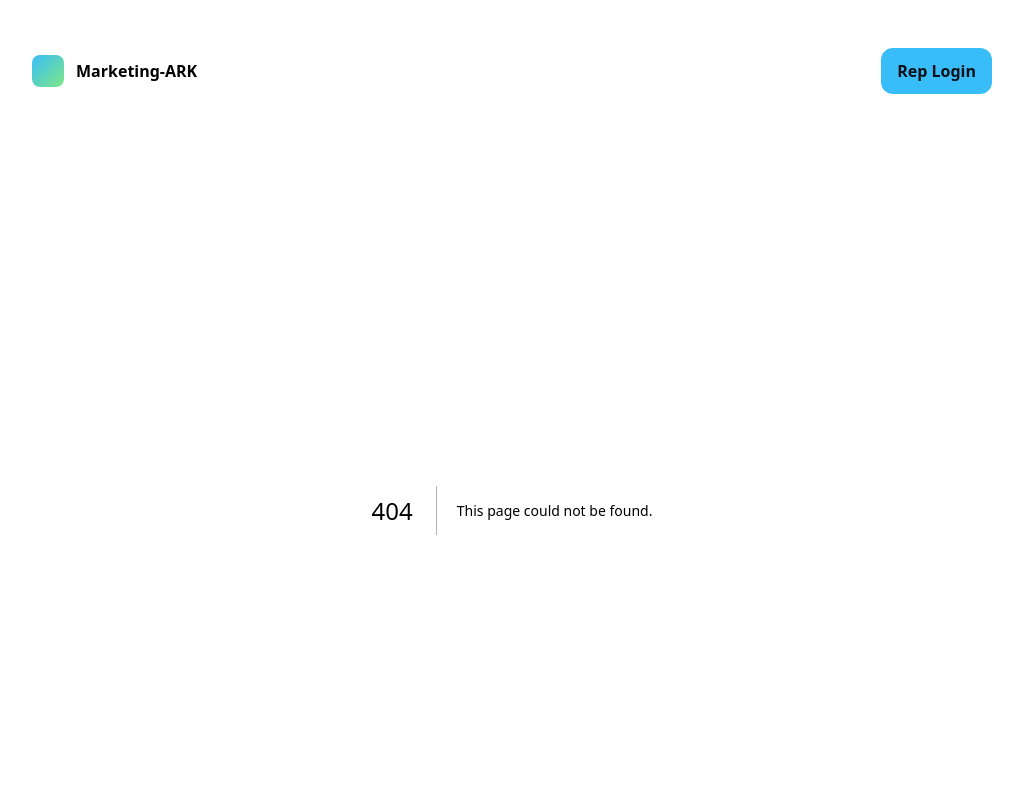
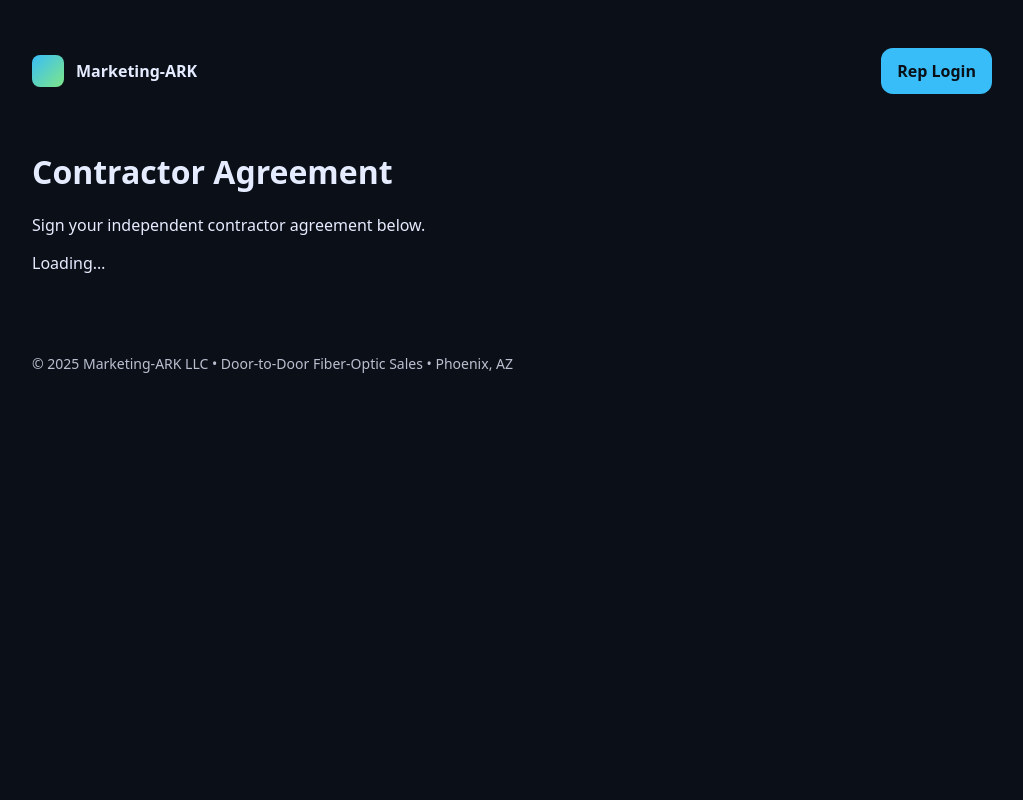
Before and after one commit to noahcasel-sketch/marketing-ark-site, a Next.js app: page /portal/contract in a window 1280 px wide. Before the commit this address had no page. Shown: the top 800 px of the page, without its empty margins (128-1151 px from the left). Built offline with nearby package versions, Linux system fonts and the light colour scheme; no server answers.

Commit message:
Update and rename page.tsx.txt to page.tsx

```diff
--- /dev/null
+++ b/app/portal/contract/page.tsx
@@ -0,0 +1,43 @@
+"use client";
+
+import { useEffect, useState } from "react";
+
+export default function ContractPage() {
+  const [me, setMe] = useState<{ email: string; userId: string; name?: string } | null>(null);
+  const FORM_URL = "https://www.docuseal.com/s/REPLACE_WITH_FORM_ID"; // <-- paste your DocuSeal form URL here
+
+  useEffect(() => {
+    (async () => {
+      // Adjust this if your /api/me shape is different
+      const r = await fetch("/api/me", { cache: "no-store" });
+      const j = await r.json();
+      setMe({ email: j.email, userId: j.userId, name: j.name });
+
+      // Load DocuSeal embed script (adds <docuseal-form/> custom element)
+      const s = document.createElement("script");
+      s.src = "https://cdn.docuseal.com/js/form.js";
+      s.async = true;
+      document.body.appendChild(s);
+      return () => document.body.removeChild(s);
+    })();
+  }, []);
+
+  return (
+    <main style={{ maxWidth: 960, margin: "40px auto" }}>
+      <h1>Contractor Agreement</h1>
+      <p>Sign your independent contractor agreement below.</p>
+
+      {!me ? (
+        <p>Loading…</p>
+      ) : (
+        // The DocuSeal embed. Many forms accept an `email` attribute; keep it to help recipient mapping.
+        // If your template has a required email field, this helps prefill it.
+        <docuseal-form
+          url={FORM_URL}
+          email={me.email}
+          style={{ display: "block", width: "100%", minHeight: 780 }}
+        />
+      )}
+    </main>
+  );
+}
```
Also changed, not shown: app/portal/contract/page.tsx.txt (deleted).
